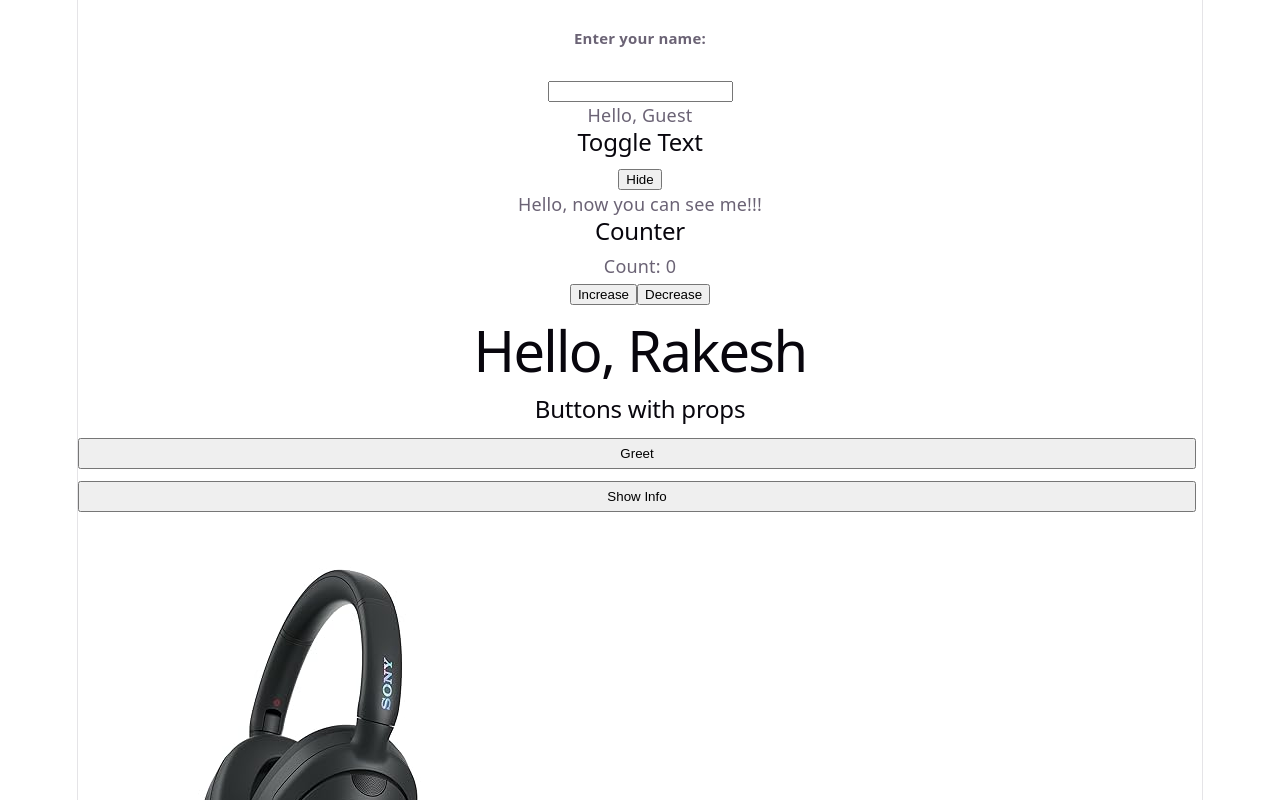
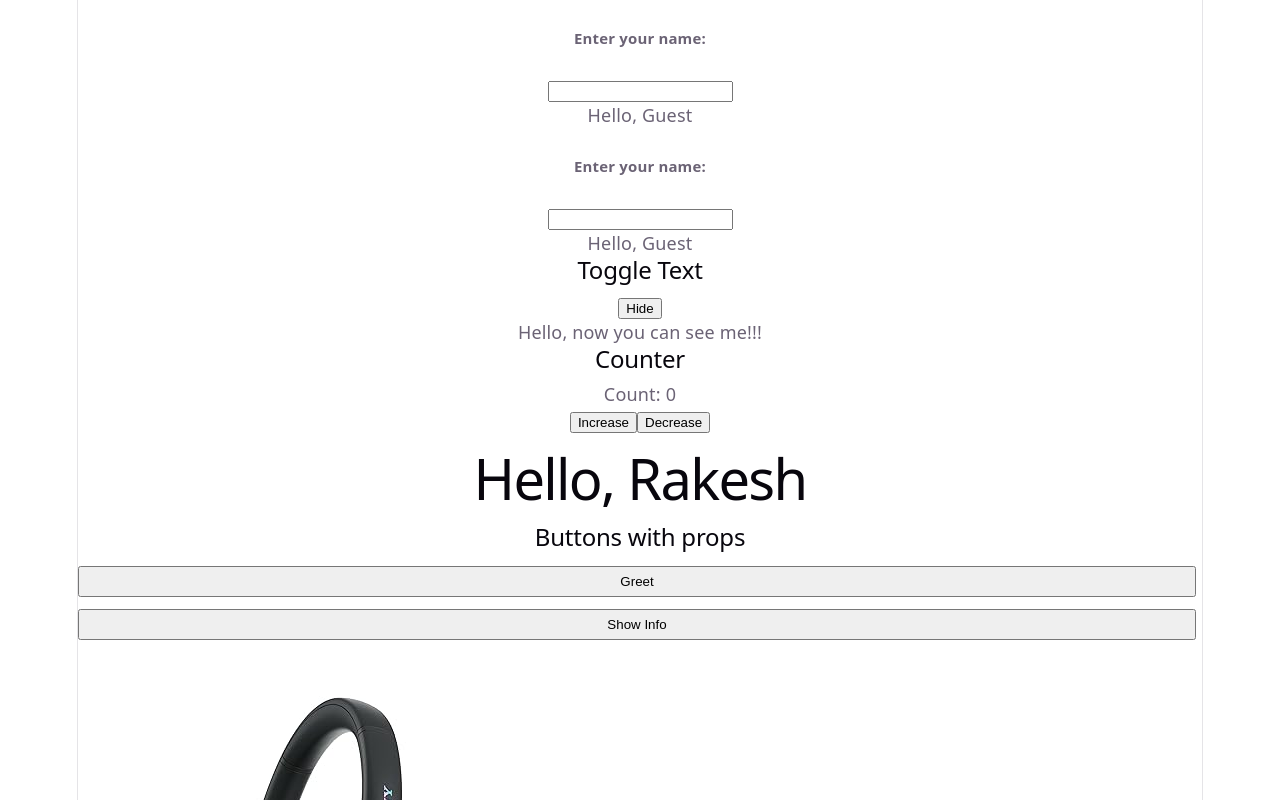
Before and after one commit to RakeshdotKR/-SW_CSE_B2.2_Internship, a React (Vite) app in the folder Day/Day13/day-13-react-app/: page / in a window 1280 px wide. Shown: the top 800 px of the page. Built offline with nearby package versions, Linux system fonts and the light colour scheme.

Commit message:
minor change

```diff
--- a/Day/Day13/day-13-react-app/src/App.jsx
+++ b/Day/Day13/day-13-react-app/src/App.jsx
@@ -11,7 +11,7 @@ function App() {
   return (
     <>
       <NameInput/>
-
+      <NameInput/>
       <ToggleText />
 
       <Counter />
```
